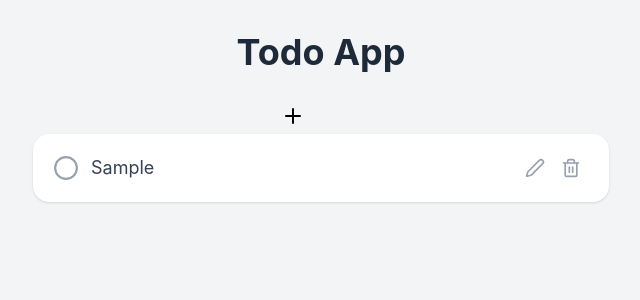
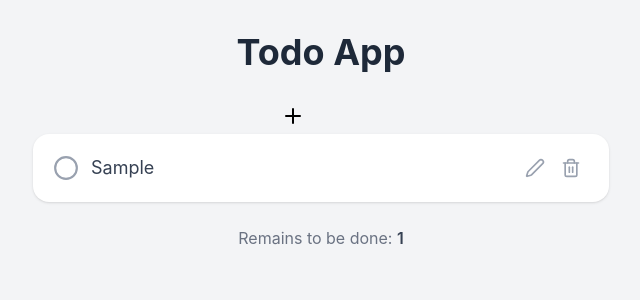
Before and after one commit to AleksandrKompanetc/todo, a React (Vite) app: page / in a window 1280 px wide. Both pictures are taken after typing "Sample" into the empty fields and a click on the button 612 px from the left and 116 px from the top of the page. Shown: the top 300 px of the page, without its empty margins (319-959 px from the left). Built offline with nearby package versions, Linux system fonts and the light colour scheme.

Commit message:
added TodoStats component and activeCount

```diff
--- a/src/App.tsx
+++ b/src/App.tsx
@@ -2,6 +2,7 @@ import { useState, useEffect } from 'react'
 import TodoForm from './components/TodoForm'
 import TodoList from './components/TodoList'
 import type { Filter } from './types'
+import TodoStats from './components/TodoStats'
 
 interface Todo {
   id: number
@@ -63,6 +64,8 @@ export default function App() {
     return true
   })
 
+  const activeCount = todos.filter(todo => !todo.completed).length
+
   return (
     <div className='min-h-screen bg-gray-100 py-8 px-4'>
       <div className='max-w-xl mx-auto'>
@@ -75,6 +78,11 @@ export default function App() {
           deleteTodo={deleteTodo}
           editTodo={editTodo}
         />
+        {todos.length > 0 && (
+          <TodoStats
+            activeCount={activeCount}
+          />
+        )}
        </div>
     </div>
   )
--- a/src/components/TodoStats.tsx
+++ b/src/components/TodoStats.tsx
@@ -4,8 +4,8 @@ interface TodoStatsProps {
 
 export default function TodoStats({ activeCount }: TodoStatsProps) {
   return (
-    <div>
-      Remains to be done: <span>{activeCount}</span>
+    <div className='text-center mt-6 text-gray-500'>
+      Remains to be done: <span className='font-semibold text-gray-700'>{activeCount}</span>
     </div>
   )
 }
```
